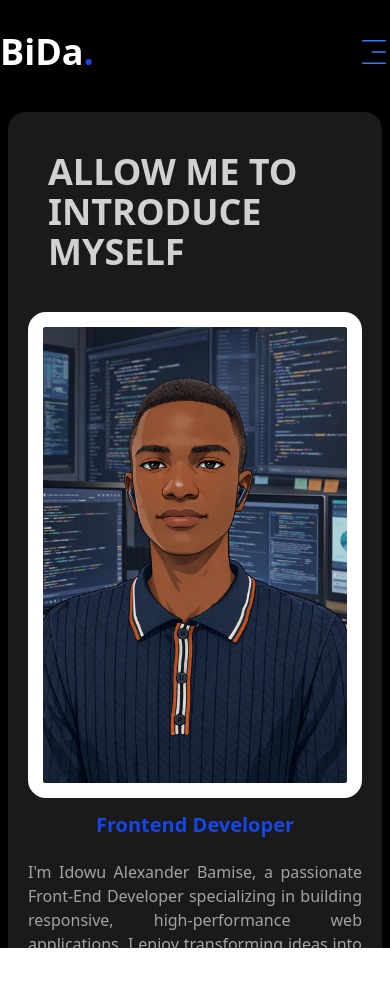
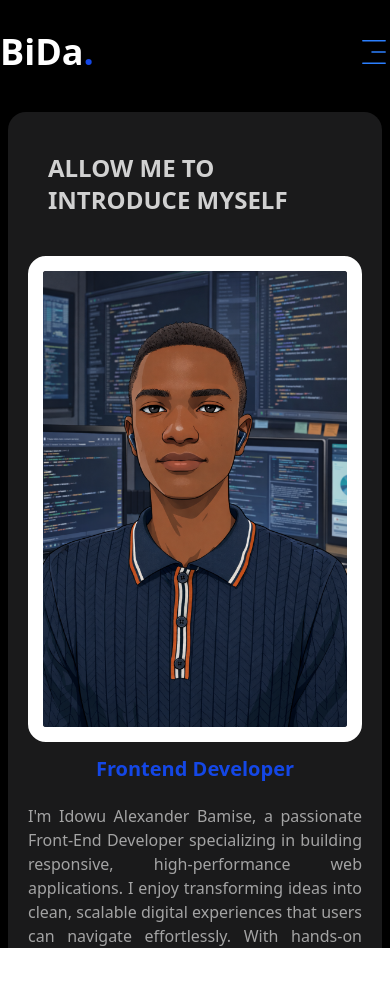
Before and after one commit to Bida3443/Bida-dev, a Next.js app: page /about in a window 390 px wide. Shown: the top 986 px of the page. Built offline with nearby package versions, Linux system fonts and the light colour scheme.

Commit message:
My Porfolio

```diff
--- a/app/about/page.tsx
+++ b/app/about/page.tsx
@@ -110,7 +110,7 @@ export default function About ()  {
         className=" min-h-screen p-2 lg:p-12 bg-black">
             <div className=" max-w-6xl mx-auto bg-[#1a1a1b] rounded-2xl lg:p-8 p-0">
 
-                <h1 className="text-white/80 text-4xl p-10 font-bold">ALLOW ME TO INTRODUCE MYSELF</h1>
+                <h1 className="text-white/80 lg:text-4xl text-2xl p-10 font-bold">ALLOW ME TO INTRODUCE MYSELF</h1>
                 <div className="flex lg:flex-row flex-col px-5">
                     <Image
                     src={Bida}
```
